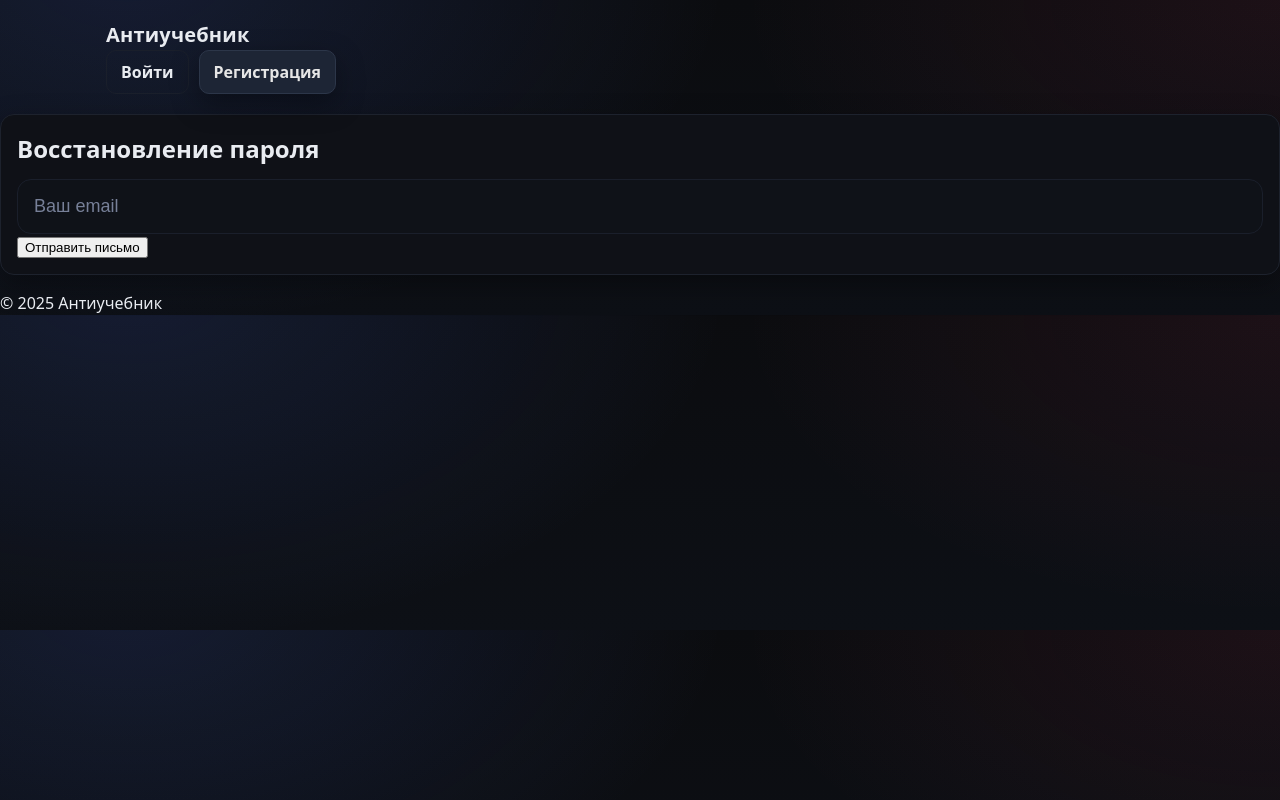
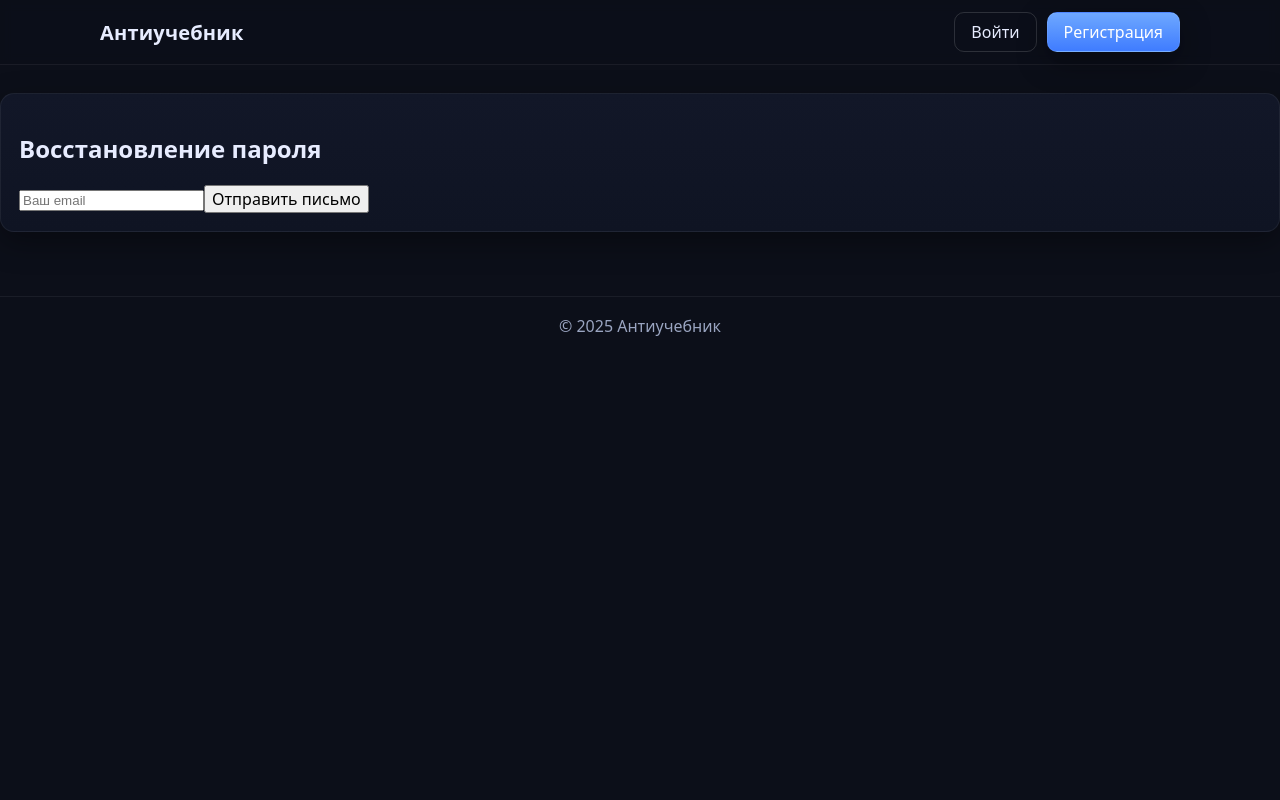
Before and after one commit to geochernyshev-lab/mvp-summarize, a Next.js app: page /reset in a window 1280 px wide. Built offline with nearby package versions, Linux system fonts and the light colour scheme; no server answers.

Commit message:
Update globals.css

```diff
--- a/styles/globals.css
+++ b/styles/globals.css
@@ -1,125 +1,137 @@
-/* ===== Токены ===== */
-:root{
-  --bg:#0b0c0f; --panel:#111318; --card:#131721; --text:#e9ecf1; --muted:#9aa3b2;
-  --primary:#4f7cff; --danger:#ef476f; --border:#1a1f2b; --shadow:0 10px 28px rgba(0,0,0,.35)
-}
-*{box-sizing:border-box} html,body{margin:0;padding:0}
-body{
-  background:radial-gradient(1000px 600px at 10% -10%, rgba(79,124,255,.15), transparent 60%),
-             radial-gradient(900px 500px at 100% 0%, rgba(239,71,111,.08), transparent 60%),
-             linear-gradient(180deg,#0b0c0f 0%,#0d1016 100%);
-  color:var(--text);
-  font-family:ui-sans-serif,system-ui,-apple-system,Inter,Segoe UI,Roboto,Arial,sans-serif;
-  line-height:1.5; -webkit-font-smoothing:antialiased
-}
-a{color:var(--text);text-decoration:none} a:hover{opacity:.92}
-.container{max-width:1040px;margin:0 auto;padding:16px}
-.main{padding-top:6px}
+/* styles/globals.css */
 
-/* ===== Header ===== */
-.site-header{
-  position:sticky; top:0; z-index:10;
-  display:flex; justify-content:space-between; align-items:center; gap:12px;
-  padding:12px 0 16px;
-  background:linear-gradient(180deg,rgba(11,12,15,.9),rgba(11,12,15,.6));
-  backdrop-filter:blur(8px)
-}
-.brand{font-weight:900;font-size:20px;letter-spacing:.2px}
-.nav{display:flex;gap:10px;align-items:center}
-
-/* ===== Buttons ===== */
-.btn{background:var(--primary);color:#fff;border:1px solid transparent;padding:12px 16px;border-radius:14px;font-weight:800;cursor:pointer;box-shadow:var(--shadow)}
-.btn:hover{filter:brightness(1.05)} .btn:disabled{opacity:.6;cursor:default}
-.btn.ghost{background:transparent;color:var(--text);border:1px solid var(--border);box-shadow:none}
-.btn.danger{background:var(--danger)}
-.btn.primary{background:var(--primary)}
-.btn-lg{padding:16px 20px;font-size:17px;border-radius:16px}
-.btn-xl{padding:18px 22px;font-size:18px;border-radius:18px}
-
-/* ===== Hero ===== */
-.hero{padding:22px 0 18px}
-.hero-head{font-weight:900;font-size:36px;letter-spacing:.3px;margin-bottom:6px}
-.hero-sub{max-width:700px}
-.cta-row{display:flex; gap:10px; margin-top:14px; flex-wrap:wrap}
-.bullets{margin:16px 0 0; padding-left:18px; color:var(--muted)}
-.bullets li{margin:6px 0}
-.splash{
-  width:100%; height:160px; border-radius:16px;
-  background:linear-gradient(135deg, rgba(79,124,255,.2), rgba(79,124,255,0) 60%),
-             linear-gradient(315deg, rgba(239,71,111,.12), rgba(239,71,111,0) 60%),
-             #0f1218;
-  border:1px solid var(--border); box-shadow:var(--shadow)
+:root {
+  --bg: #0c0f19;          /* монотонный тёмный фон */
+  --panel: #121728;       /* панели/карточки */
+  --panel-2: #0f1423;
+  --text: #e7ecff;
+  --muted: #9aa5c1;
+  --brand: #6ea8ff;
+  --brand-2: #3f7cff;
+  --danger: #ff6b6b;
+  --ring: rgba(110, 168, 255, 0.35);
+  --radius: 14px;
+  --shadow: 0 10px 30px rgba(0, 0, 0, 0.35);
 }
 
-/* ===== Common ===== */
-.grid{display:block} h1,h2,h3{margin:0 0 12px}
-.small{color:var(--muted);font-size:13px} .muted{color:var(--muted)}
-.page-head{display:flex;align-items:center;justify-content:space-between;gap:12px;margin:8px 0 16px}
-.page-head h1{font-size:24px}
-.chip{background:rgba(79,124,255,.12);color:#cdd9ff;border:1px solid rgba(79,124,255,.25);padding:8px 12px;border-radius:999px;font-size:13px}
+* { box-sizing: border-box; }
 
-/* ===== Cards ===== */
-.card{background:var(--panel);border:1px solid var(--border);border-radius:16px;padding:16px;box-shadow:var(--shadow)}
-.cards{display:grid;gap:12px}
-.summary-card{background:var(--card);border:1px solid var(--border);border-radius:16px;padding:14px;box-shadow:var(--shadow)}
-.summary-meta{margin-bottom:10px}
-.meta-title{font-weight:900}
-.meta-sub{color:var(--muted);font-size:12px;display:flex;gap:8px;align-items:center}
+html, body {
+  margin: 0;
+  padding: 0;
+  color: var(--text);
+  background: var(--bg); /* один фон на всей странице */
+  font-family: ui-sans-serif, system-ui, -apple-system, "Segoe UI", Roboto,
+    "Helvetica Neue", Arial, "Noto Sans", "Apple Color Emoji",
+    "Segoe UI Emoji", "Segoe UI Symbol";
+}
 
-/* ===== Summary text (clamp) ===== */
-.summary-body{white-space:pre-wrap;color:#e8ebf3;font-size:15px;position:relative}
-.summary-body.clamped{display:-webkit-box;-webkit-line-clamp:6;-webkit-box-orient:vertical;overflow:hidden}
-.summary-body.clamped::after{content:'';position:absolute;left:0;right:0;bottom:0;height:48px;background:linear-gradient(180deg,rgba(19,23,33,0),rgba(19,23,33,1));pointer-events:none}
-.summary-actions{display:flex;gap:8px;margin-top:10px;flex-wrap:wrap}
+a { color: inherit; text-decoration: none; }
+button { font: inherit; }
 
-/* ===== Upload button ===== */
-.file-btn{display:inline-flex;align-items:center;justify-content:center;gap:10px;border-radius:18px;background:var(--primary);color:#fff;font-weight:900;cursor:pointer;box-shadow:var(--shadow);border:1px solid rgba(79,124,255,.35)}
-.file-btn input[type="file"]{display:none}
-.file-btn.disabled{opacity:.65;pointer-events:none}
+.container {
+  width: 100%;
+  max-width: 1120px;
+  margin: 0 auto;
+  padding: 0 20px;
+}
 
-/* ===== Forms ===== */
-.auth-wrap{display:grid;place-items:center;padding:32px 12px}
-.form-card{width:100%;max-width:560px;background:var(--panel);border:1px solid var(--border);border-radius:18px;padding:22px;box-shadow:var(--shadow)}
-.form{display:grid;gap:16px;margin-top:14px}
-.form-group{display:grid;gap:8px}
-label{font-weight:800}
-input[type="email"],input[type="password"],input[type="text"]{
-  width:100%;padding:16px 16px;border-radius:14px;background:#0f1218;border:1px solid var(--border);color:var(--text);font-size:18px
+.navbar {
+  position: sticky;
+  top: 0;
+  z-index: 50;
+  backdrop-filter: saturate(1.2) blur(6px);
+  background: rgba(12, 15, 25, 0.7); /* полупрозрачный, но монотонный */
+  border-bottom: 1px solid rgba(255,255,255,0.06);
 }
-input::placeholder{color:#778098}
-.alert{margin-top:10px;background:rgba(239,71,111,.1);border:1px solid rgba(239,71,111,.4);color:#ffd9e1;padding:12px 14px;border-radius:12px}
-.link{color:#cdd9ff;text-decoration:underline}
 
-/* ===== Options (checkbox) ===== */
-.chk{display:inline-flex;gap:8px;align-items:center;padding:6px 10px;border:1px solid var(--border);border-radius:12px;background:#0f1218}
-.chk input{transform:scale(1.12)}
+.navbar-row {
+  display: flex;
+  align-items: center;
+  justify-content: space-between;
+  height: 64px;
+}
 
-/* ===== Responsive ===== */
-@media (max-width: 720px){
-  .container{padding:12px}
-  .brand{font-size:18px}
-  .hero-head{font-size:28px}
-  .btn, .btn-lg, .btn-xl{width:100%}
-  .page-head{flex-direction:column;align-items:flex-start;gap:8px}
+.brand {
+  font-weight: 800;
+  letter-spacing: 0.2px;
+  font-size: 20px;
 }
-.container{max-width:1100px;margin:20px auto;padding:0 16px}
-.card{background:#0f1117;border:1px solid #1d222d;border-radius:14px;padding:16px;margin-bottom:16px}
-.table{width:100%;border-collapse:separate;border-spacing:0 8px}
-.table th,.table td{padding:10px 12px;text-align:left;font-size:14px}
-.table tbody tr{background:#0b0e13;border:1px solid #1b2130}
-.input{background:#0b0e13;border:1px solid #242a36;border-radius:10px;color:#e6e6e6;padding:10px 12px}
-.btn{background:#1d2535;border:1px solid #2c3649;color:#e6e6e6;border-radius:10px;padding:9px 14px;font-weight:600}
-.btn:hover{filter:brightness(1.05)}
-.btn.ghost{background:transparent}
-.btn.danger{border-color:#4a2a2a;background:#2a1515;color:#ffb3b3}
-.small{font-size:12px}
-.muted{opacity:.75}
-.row{display:flex;gap:10px;flex-wrap:wrap}
-.topRow{display:flex;align-items:center;justify-content:space-between;gap:10px}
-.chip{background:#121722;border:1px solid #2a3345;border-radius:999px;padding:6px 12px;font-weight:700}
-.toolbar{display:flex;gap:8px;flex-wrap:wrap;margin-bottom:10px}
-.title{font-weight:700}
-.renameBox{display:flex;gap:8px;align-items:center}
-.actions{display:flex;gap:8px;flex-wrap:wrap}
-.hide-sm{display:table-cell}
-@media (max-width:640px){.hide-sm{display:none}}
+
+.nav { display: flex; gap: 10px; }
+
+/* Кнопки */
+.btn {
+  display: inline-flex;
+  align-items: center;
+  justify-content: center;
+  height: 40px;
+  padding: 0 16px;
+  border-radius: 10px;
+  background: linear-gradient(180deg, var(--brand) 0%, var(--brand-2) 100%);
+  color: #fff;
+  border: 1px solid rgba(255,255,255,0.08);
+  box-shadow: var(--shadow);
+  transition: transform 0.08s ease, opacity 0.2s ease;
+}
+.btn:hover { transform: translateY(-1px); }
+.btn:active { transform: translateY(0); opacity: 0.9; }
+
+.btn.ghost {
+  background: transparent;
+  border: 1px solid rgba(255,255,255,0.14);
+  color: var(--text);
+  box-shadow: none;
+}
+.btn.danger {
+  background: linear-gradient(180deg, #ff8686 0%, var(--danger) 100%);
+  color: #fff;
+}
+.btn.xl { height: 52px; padding: 0 22px; font-weight: 700; }
+
+.page { padding: 28px 0 64px; }
+
+/* Лендинг */
+.hero {
+  padding: 72px 0 20px;
+}
+.hero h1 {
+  font-size: clamp(28px, 4.2vw, 44px);
+  line-height: 1.1;
+  margin: 0 0 12px;
+  font-weight: 900;
+}
+.muted { color: var(--muted); }
+.tiny { font-size: 12px; margin-top: 10px; }
+
+.cta { margin: 28px 0 6px; }
+
+.features {
+  display: grid;
+  gap: 14px;
+  grid-template-columns: repeat(3, 1fr);
+  margin-top: 28px;
+}
+.card {
+  background: linear-gradient(180deg, var(--panel) 0%, var(--panel-2) 100%);
+  border: 1px solid rgba(255,255,255,0.06);
+  border-radius: var(--radius);
+  padding: 18px;
+  box-shadow: var(--shadow);
+}
+.card h3 { margin: 0 0 8px; font-size: 18px; }
+
+/* Футер */
+.footer {
+  border-top: 1px solid rgba(255,255,255,0.06);
+  color: var(--muted);
+  padding: 18px 20px 40px;
+  text-align: center;
+}
+
+/* Адаптив */
+@media (max-width: 880px) {
+  .features { grid-template-columns: 1fr; }
+  .navbar-row { height: 60px; }
+  .btn.xl { height: 48px; }
+}
```
